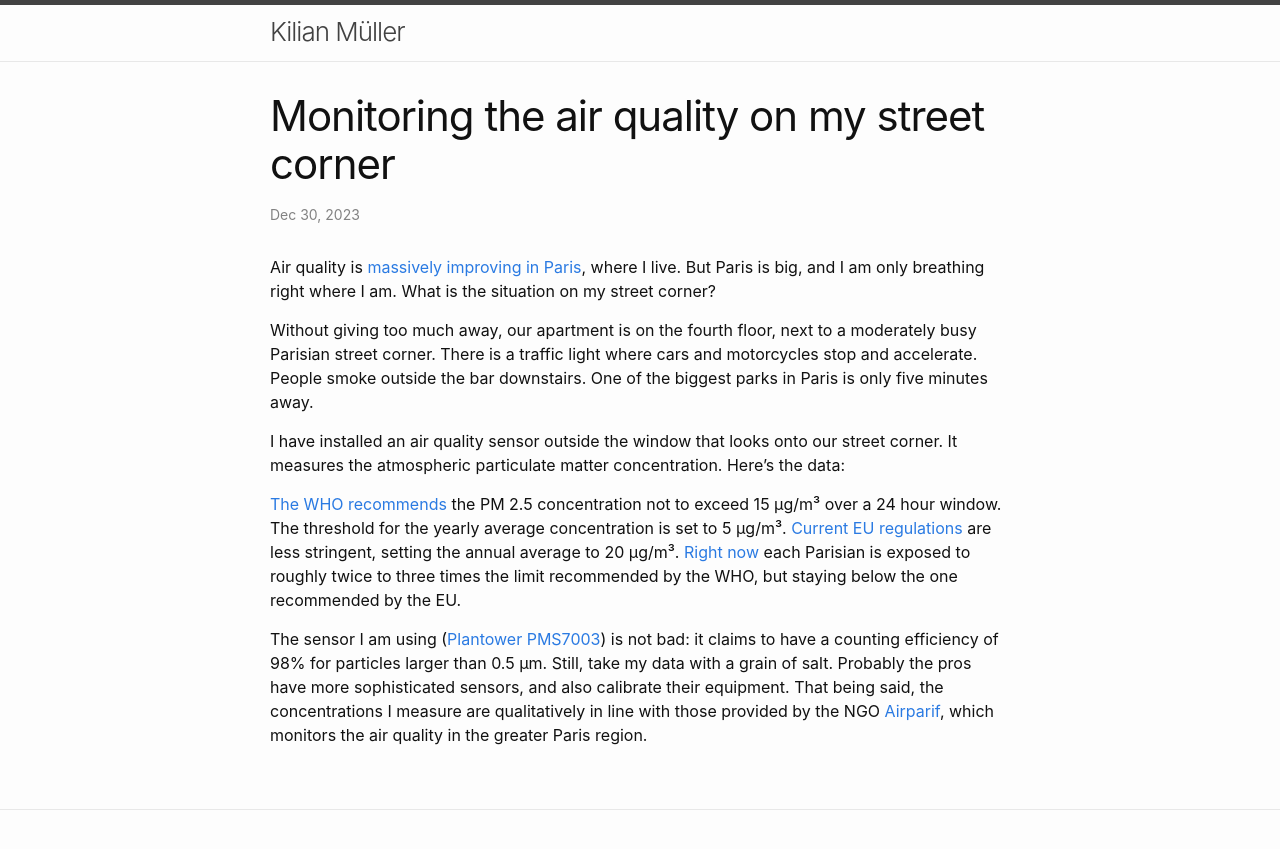
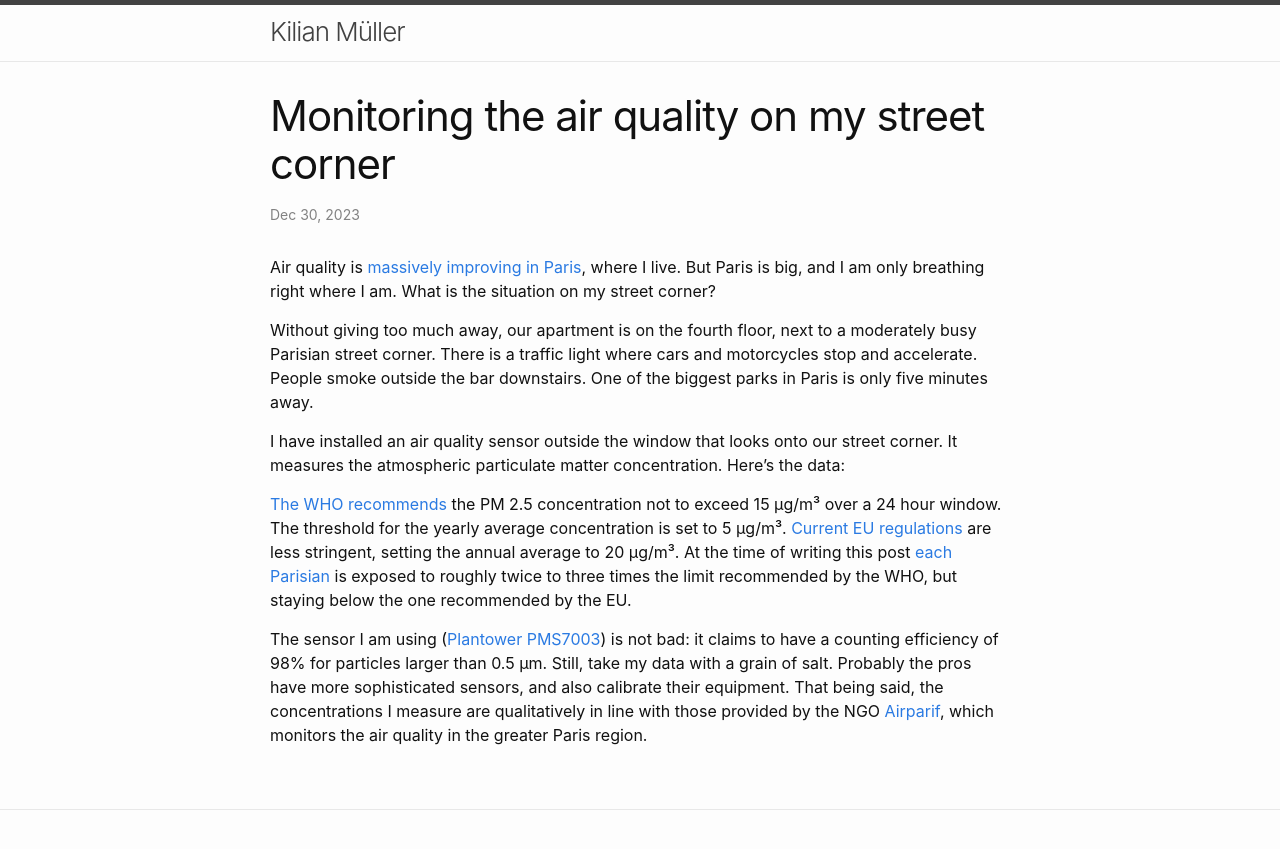
Before and after one commit to kilianmuller/kilianmuller.github.io, a Jekyll site: the page built from _posts/2023-12-30-Air-Quality-On-My-Street-Corner.md, in a window 1280 px wide. Shown: the top 849 px of the page. Built offline with Jekyll 4.4.1, drawn with Linux system fonts in a browser that asks for light colours; nearby versions of some CDN libraries; a script that is not in the unit is left out.

Commit message:
Change a link again.

```diff
--- a/_posts/2023-12-30-Air-Quality-On-My-Street-Corner.md
+++ b/_posts/2023-12-30-Air-Quality-On-My-Street-Corner.md
@@ -78,6 +78,6 @@ function getUserColorScheme() {
 <div id="myDiv"></div>
 
 
-[The WHO recommends](https://www.who.int/publications/i/item/9789240034228) the PM 2.5 concentration not to exceed 15 μg/m³ over a 24 hour window. The threshold for the yearly average concentration is set to 5 μg/m³. [Current EU regulations](https://environment.ec.europa.eu/topics/air/air-quality/eu-air-quality-standards_en) are less stringent, setting the annual average to 20 μg/m³. [Right now](https://airparif.asso.fr/surveiller-la-pollution/bilan-et-cartes-annuels-de-pollution) each Parisian is exposed to roughly twice to three times the limit recommended by the WHO, but staying below the one recommended by the EU.
+[The WHO recommends](https://www.who.int/publications/i/item/9789240034228) the PM 2.5 concentration not to exceed 15 μg/m³ over a 24 hour window. The threshold for the yearly average concentration is set to 5 μg/m³. [Current EU regulations](https://environment.ec.europa.eu/topics/air/air-quality/eu-air-quality-standards_en) are less stringent, setting the annual average to 20 μg/m³. At the time of writing this post [each Parisian](https://airparif.asso.fr/surveiller-la-pollution/bilan-et-cartes-annuels-de-pollution) is exposed to roughly twice to three times the limit recommended by the WHO, but staying below the one recommended by the EU.
 
 The sensor I am using ([Plantower PMS7003](PMS7003)) is not bad: it claims to have a counting efficiency of 98% for particles larger than 0.5 μm. Still, take my data with a grain of salt. Probably the pros have more sophisticated sensors, and also calibrate their equipment. That being said, the concentrations I measure are qualitatively in line with those provided by the NGO [Airparif](https://airparif.asso.fr), which monitors the air quality in the greater Paris region.
```
